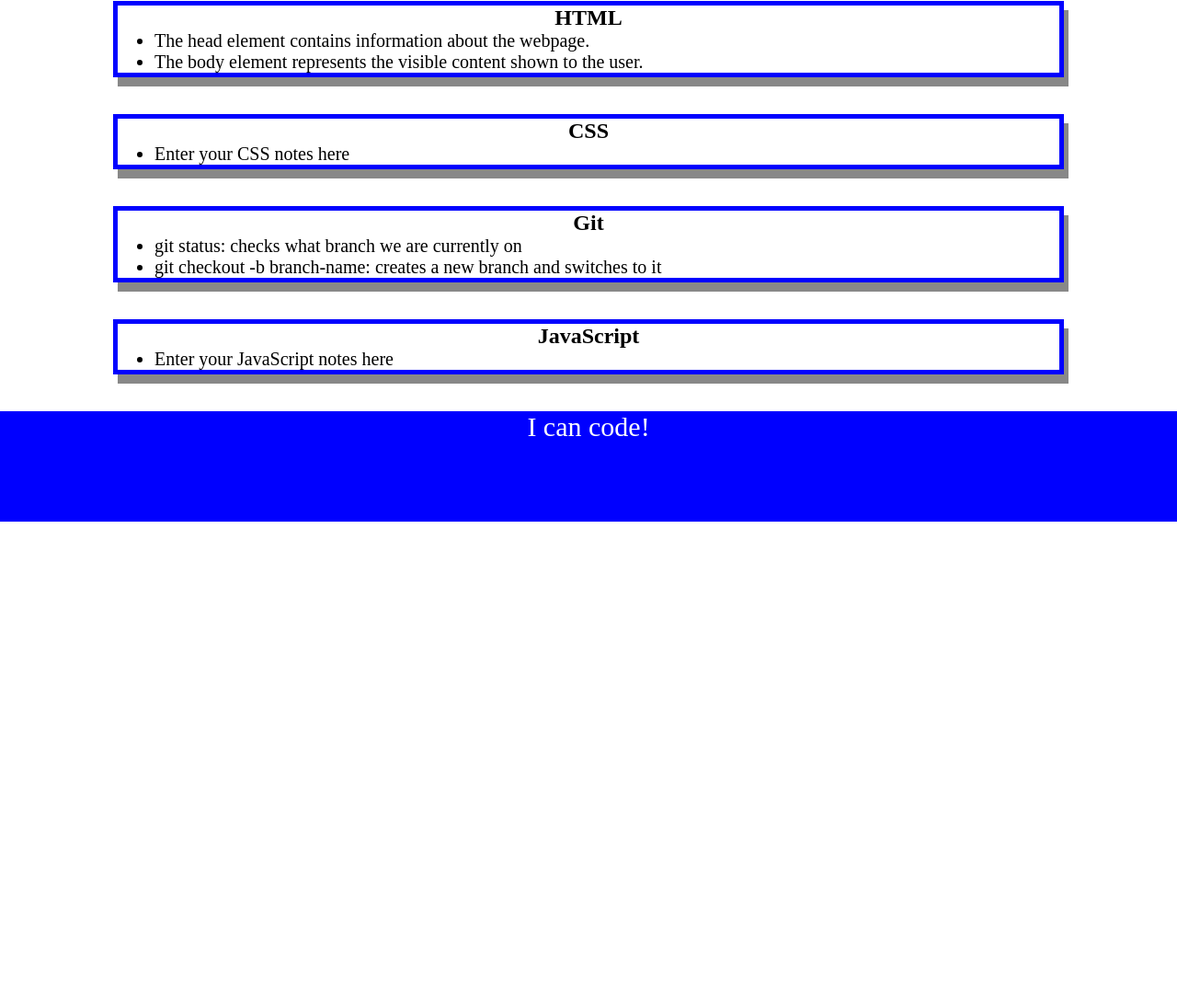
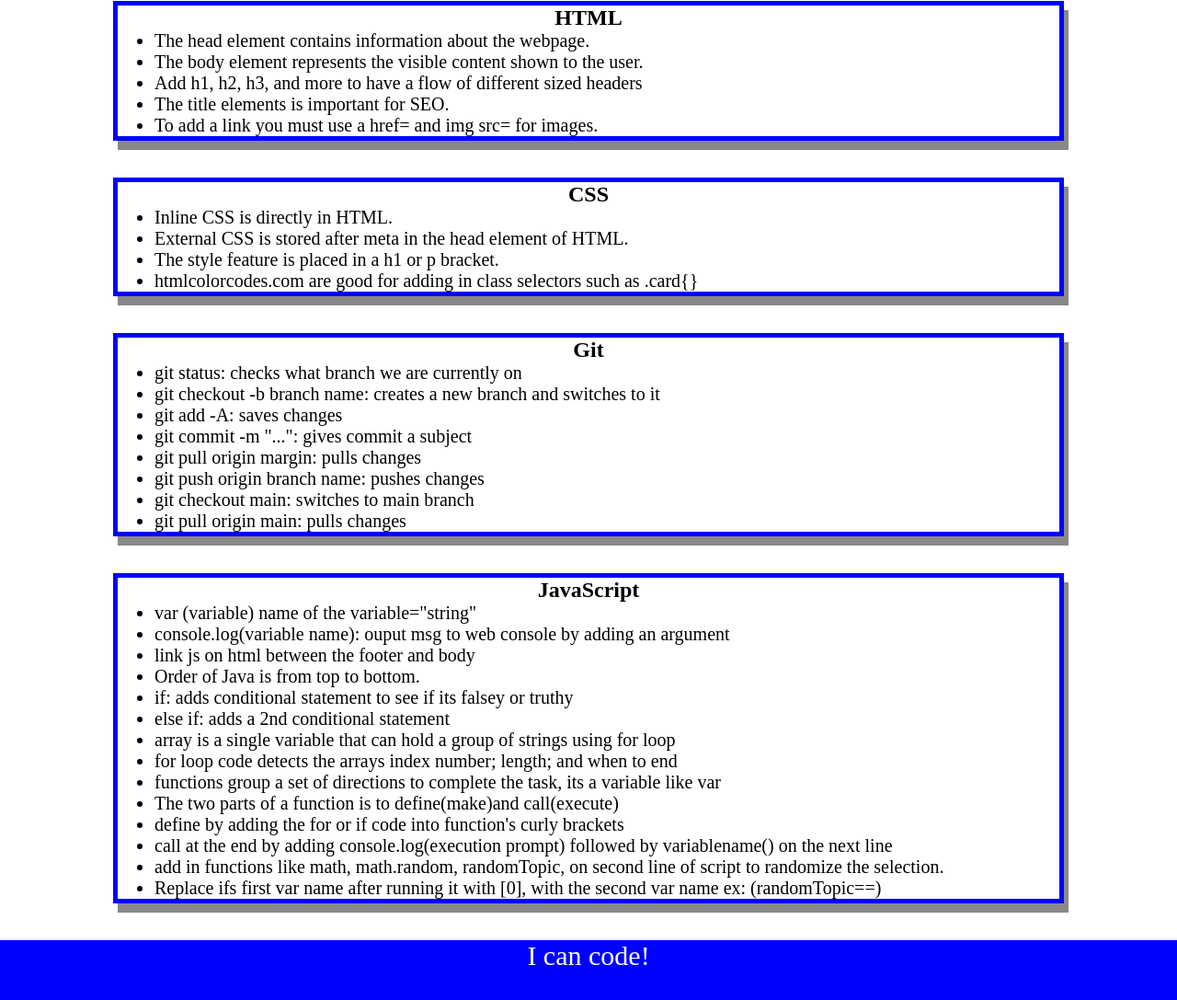
Before and after one commit to neysap/prework-study-guide, a plain HTML site: page index.html in a window 1280 px wide. Shown: the part 159-1246 px from the top of the page at 92% size. Before the commit the page ends 800 px from the top, so only its background shows below. Drawn offline with Linux system fonts and the light colour scheme.

```diff
--- a/index.html
+++ b/index.html
@@ -19,13 +19,19 @@
           <ul>
             <li>The head element contains information about the webpage.</li>
             <li>The body element represents the visible content shown to the user.</li>
+            <li>Add h1, h2, h3, and more to have a flow of different sized headers</li>
+            <li>The title elements is important for SEO.</li>
+            <li>To add a link you must use a href= and img src= for images.</li>
           </ul>
       </section>
 
       <section class="card" id="css-section">
         <h2>CSS</h2>
         <ul>
-          <li>Enter your CSS notes here</li>
+          <li>Inline CSS is directly in HTML.</li>
+          <li>External CSS is stored after meta in the head element of HTML.</li>
+          <li>The style feature is placed in a h1 or p bracket.</li>
+          <li>htmlcolorcodes.com are good for adding in class selectors such as .card{}</li>
         </ul>
      </section>
 
@@ -33,15 +39,34 @@
       <h2>Git</h2>
       <ul>
         <li>git status: checks what branch we are currently on</li>
-        <li>git checkout -b branch-name: creates a new branch and switches to it</li>
+        <li>git checkout -b branch name: creates a new branch and switches to it</li>
+        <li>git add -A: saves changes</li>
+        <li>git commit -m "...": gives commit a subject</li>
+        <li>git pull origin margin: pulls changes</li>
+        <li>git push origin branch name: pushes changes</li>
+        <li>git checkout main: switches to main branch</li>
+        <li>git pull origin main: pulls changes</li>
       </ul>
     </section>
 
      <section class="card" id="javascript-section">
       <h2>JavaScript</h2>
      <ul>
-       <li>Enter your JavaScript notes here</li>
-     </ul>
+       <li>var (variable) name of the variable="string"</li>
+       <li>console.log(variable name): ouput msg to web console by adding an argument</li>
+       <li>link js on html between the footer and body</li>
+       <li>Order of Java is from top to bottom.</li>
+       <li>if: adds conditional statement to see if its falsey or truthy</li>
+       <li>else if: adds a 2nd conditional statement</li>
+       <li>array is a single variable that can hold a group of strings using for loop</li>
+       <li>for loop code detects the arrays index number; length; and when to end</li>
+       <li>functions group a set of directions to complete the task, its a variable like var</li>
+       <li>The two parts of a function is to define(make)and call(execute)</li>
+       <li>define by adding the for or if code into function's curly brackets</li>
+       <li>call at the end by adding console.log(execution prompt) followed by variablename() on the next line</li>
+       <li>add in functions like math, math.random, randomTopic, on second line of script to randomize the selection.</li>
+       <li>Replace ifs first var name after running it with [0], with the second var name ex: (randomTopic==)</li>
+      </ul>
      </section>
 
     </main>
```
